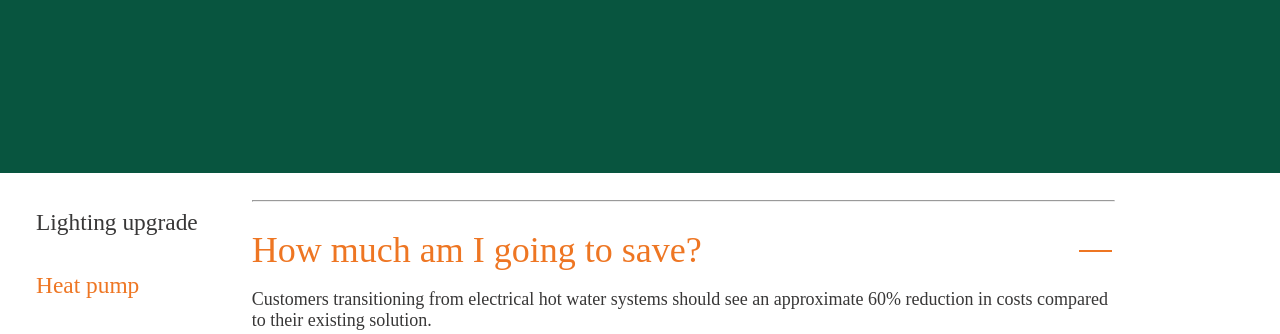
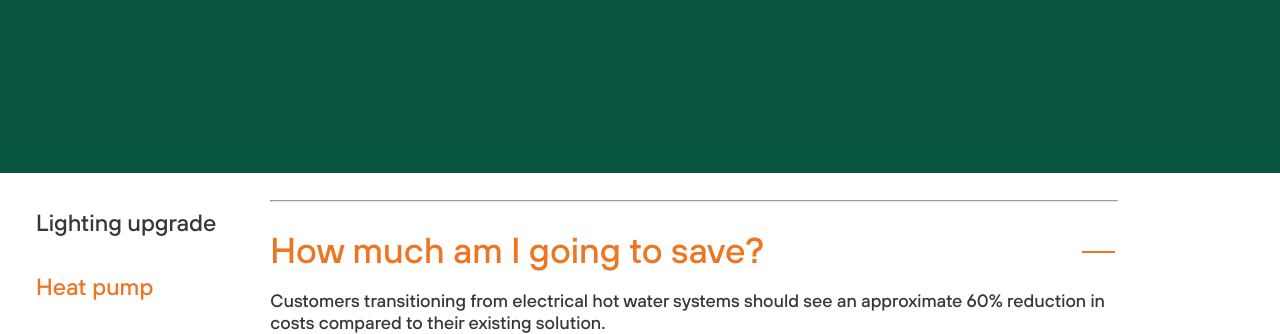
Before and after one commit to mihirk98/faq, a plain HTML site: page index.html in a window 1280 px wide. Shown: the part 627-961 px from the top of the page. Drawn offline with Linux system fonts and the light colour scheme; the site is published under a folder, as on GitHub Pages, so addresses that start at the root find nothing.

Commit message:
changed font-family location

```diff
--- a/faq/assets/css/style.css
+++ b/faq/assets/css/style.css
@@ -1,6 +1,6 @@
 @font-face {
   font-family: TTHoves-Medium;
-  src: url("/faq/assets/fonts/TTHoves-Medium.ttf") format("truetype");
+  src: url("../fonts/TTHoves-Medium.ttf") format("truetype");
 }
 
 :root {
```
